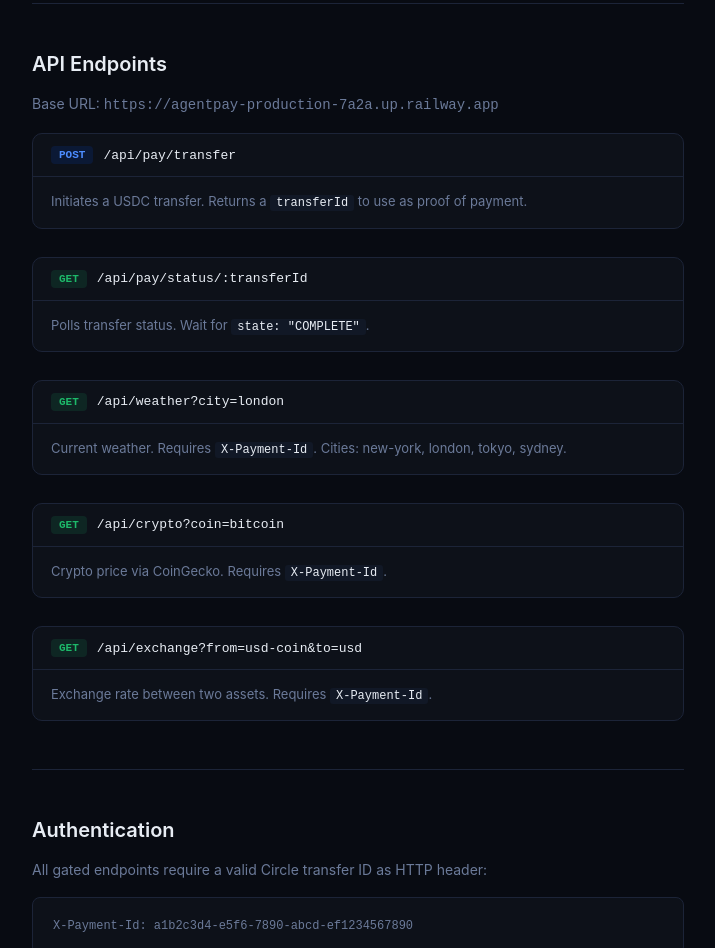
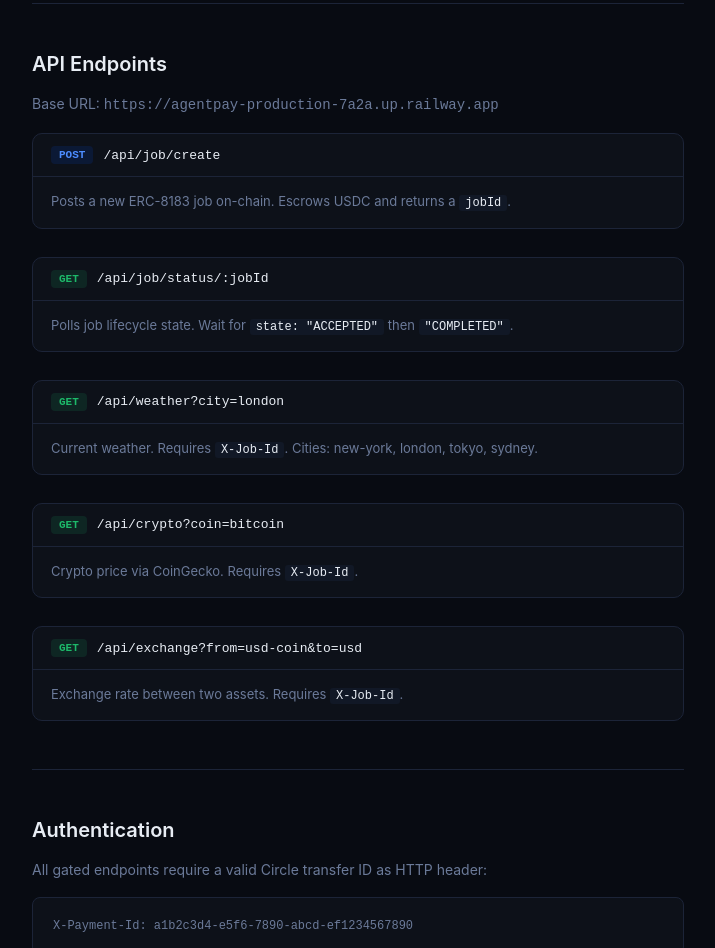
Before and after one commit to siyaksares/AgentPay, a website: page public/docs.html in a window 1280 px wide. Shown: the part 2309-3257 px from the top of the page, without its empty margins (272-987 px from the left). Drawn offline with Linux system fonts and the light colour scheme.

Commit message:
docs: update API endpoints to ERC-8183 job terminology

```diff
--- a/public/docs.html
+++ b/public/docs.html
@@ -172,11 +172,11 @@
     <section id="endpoints">
       <h2>API Endpoints</h2>
       <p>Base URL: <code>https://agentpay-production-7a2a.up.railway.app</code></p>
-      <div class="eb"><div class="eh"><span class="method mp">POST</span><span class="ep">/api/pay/transfer</span></div><div class="ed">Initiates a USDC transfer. Returns a <code>transferId</code> to use as proof of payment.</div></div>
-      <div class="eb"><div class="eh"><span class="method mg">GET</span><span class="ep">/api/pay/status/:transferId</span></div><div class="ed">Polls transfer status. Wait for <code>state: "COMPLETE"</code>.</div></div>
-      <div class="eb"><div class="eh"><span class="method mg">GET</span><span class="ep">/api/weather?city=london</span></div><div class="ed">Current weather. Requires <code>X-Payment-Id</code>. Cities: new-york, london, tokyo, sydney.</div></div>
-      <div class="eb"><div class="eh"><span class="method mg">GET</span><span class="ep">/api/crypto?coin=bitcoin</span></div><div class="ed">Crypto price via CoinGecko. Requires <code>X-Payment-Id</code>.</div></div>
-      <div class="eb"><div class="eh"><span class="method mg">GET</span><span class="ep">/api/exchange?from=usd-coin&amp;to=usd</span></div><div class="ed">Exchange rate between two assets. Requires <code>X-Payment-Id</code>.</div></div>
+      <div class="eb"><div class="eh"><span class="method mp">POST</span><span class="ep">/api/job/create</span></div><div class="ed">Posts a new ERC-8183 job on-chain. Escrows USDC and returns a <code>jobId</code>.</div></div>
+      <div class="eb"><div class="eh"><span class="method mg">GET</span><span class="ep">/api/job/status/:jobId</span></div><div class="ed">Polls job lifecycle state. Wait for <code>state: "ACCEPTED"</code> then <code>"COMPLETED"</code>.</div></div>
+      <div class="eb"><div class="eh"><span class="method mg">GET</span><span class="ep">/api/weather?city=london</span></div><div class="ed">Current weather. Requires <code>X-Job-Id</code>. Cities: new-york, london, tokyo, sydney.</div></div>
+      <div class="eb"><div class="eh"><span class="method mg">GET</span><span class="ep">/api/crypto?coin=bitcoin</span></div><div class="ed">Crypto price via CoinGecko. Requires <code>X-Job-Id</code>.</div></div>
+      <div class="eb"><div class="eh"><span class="method mg">GET</span><span class="ep">/api/exchange?from=usd-coin&amp;to=usd</span></div><div class="ed">Exchange rate between two assets. Requires <code>X-Job-Id</code>.</div></div>
     </section>
     <section id="auth">
       <h2>Authentication</h2>
```
